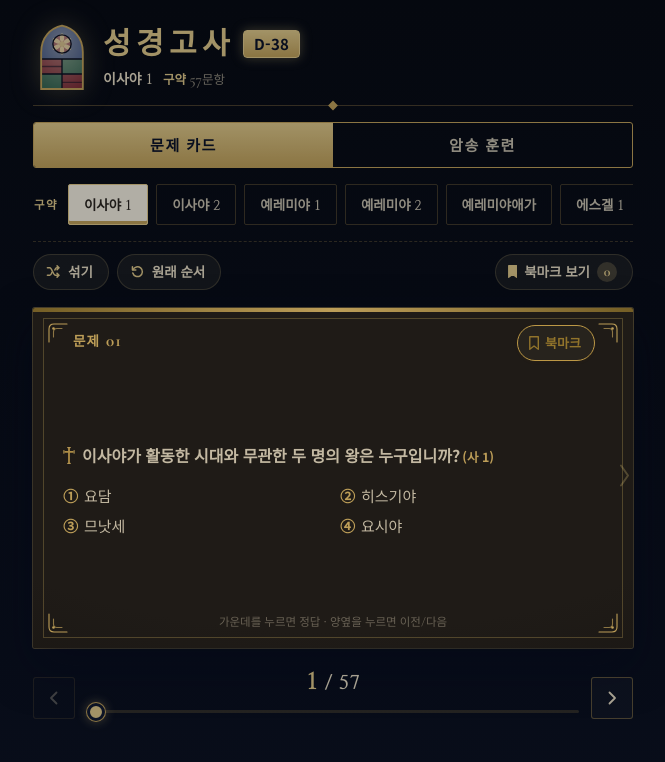
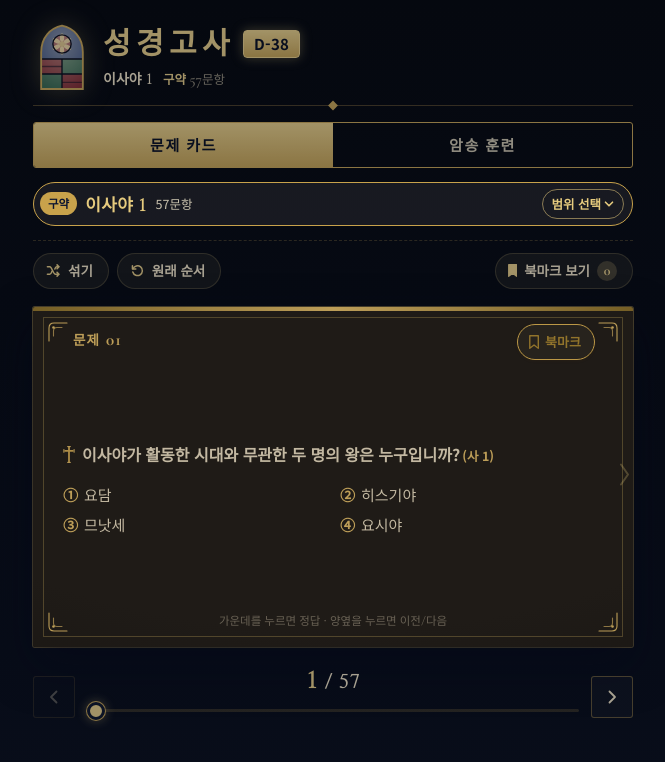
Before and after one commit to YDDongju/bible-gosa, a React (Vite) app: page / in a window 1280 px wide. Shown: the top 762 px of the page, without its empty margins (307-972 px from the left). Built offline with nearby package versions, Linux system fonts and the light colour scheme.

Commit message:
Add files via upload

```diff
--- a/App.jsx
+++ b/App.jsx
@@ -2713,6 +2713,7 @@ function DDay() {
 }
 
 const STORAGE_KEY = "gosa:bookmarks:v1";
+const R_MARK_KEY = "gosa:range-marks:v1";
 const NIGHT_KEY = "gosa:night:v1";
 
 /* 저장소 : 배포본은 localStorage, Claude 미리보기에선 window.storage로 자동 전환 */
@@ -2874,6 +2875,7 @@ function Chevron({ dir }) {
 
 export default function App() {
   const [bookKey, setBookKey] = useState(LIB[0].key);
+  const [rangeOpen, setRangeOpen] = useState(false);   // 범위 선택 창
   const book = LIB.find((b) => b.key === bookKey);
 
   const [deck, setDeck] = useState(LIB[0].questions);
@@ -2901,6 +2903,11 @@ export default function App() {
     return () => { alive = false; };
   }, []);
   useEffect(() => { if (loaded) store.set(STORAGE_KEY, JSON.stringify([...bookmarks])); }, [bookmarks, loaded]);
+  /* 범위(권)별 ○ △ ✕ 표시 — 범위 선택 창에서 동그라미를 누를 때마다 ○ → △ → ✕ → 빈칸 (기기에 저장) */
+  const [rMarks, setRMarks] = useState({});
+  const [rmLoaded, setRmLoaded] = useState(false);
+  useEffect(() => { (async () => { try { const s = await store.get(R_MARK_KEY); if (s) setRMarks(JSON.parse(s)); } catch (e) {} setRmLoaded(true); })(); }, []);
+  useEffect(() => { if (rmLoaded) store.set(R_MARK_KEY, JSON.stringify(rMarks)); }, [rMarks, rmLoaded]);
 
   useEffect(() => {
     const mq = window.matchMedia("(prefers-reduced-motion: reduce)");
@@ -3077,31 +3084,13 @@ export default function App() {
         {appMode === "recite" && <ReciteMode night={night} reduce={reduce} />}
 
         {appMode === "quiz" && (<>
-        {/* 범위 선택 */}
-        <nav aria-label="시험 범위" className="chips" style={{ display: "flex", gap: 8, overflowX: "auto", padding: "2px 1px" }}>
-          {[true, false].map((ot) => {
-            const books = LIB.filter((b) => (b.ot !== false) === ot);
-            if (!books.length) return null;
-            const acc = accOf(ot);
-            return (
-              <React.Fragment key={acc.name}>
-                <span aria-hidden style={{ flex: "0 0 auto", alignSelf: "center", fontSize: 11.5, fontWeight: 800, letterSpacing: ".12em",
-                  color: acc.onDark, padding: ot ? "0 2px 0 0" : "0 2px 0 10px", borderLeft: ot ? "none" : "1px solid rgba(255,255,255,.18)" }}>{acc.name}</span>
-                {books.map((b) => {
-                  const on = b.key === bookKey && !cross;
-                  return (
-                    <button key={b.key} className="chip" onClick={() => switchBook(b.key)} aria-pressed={on}
-                      style={{ background: on ? C.parch : "transparent", color: on ? (ot ? C.ink : acc.deep) : (ot ? C.mist : acc.onDark),
-                        border: `1px solid ${on ? (ot ? C.goldHi : acc.main) : acc.chip}`,
-                        boxShadow: on ? `inset 0 -3px 0 ${acc.main}` : "none" }}>
-                      {b.name}
-                    </button>
-                  );
-                })}
-              </React.Fragment>
-            );
-          })}
-        </nav>
+        {/* 범위 표시줄 = 범위 선택 버튼 (누르면 구약·신약별 범위 목록) */}
+        <RangePill book={book} cross={cross} mark={rMarks[bookKey]} open={rangeOpen} onClick={() => setRangeOpen((o) => !o)} />
+        {rangeOpen && (
+          <RangePanel bookKey={cross ? null : bookKey} counts={counts} marks={rMarks}
+            onCycle={(k) => setRMarks((m) => setMark(m, k, nextMark(m[k])))}
+            onPick={(k) => { switchBook(k); setRangeOpen(false); }} />
+        )}
 
         {/* 도구 : 범위 탭(네모)과 구분되는 둥근 알약 모양 */}
         <div role="toolbar" aria-label="문제 도구" style={{ display: "flex", alignItems: "center", gap: 8, flexWrap: "wrap",
@@ -3471,6 +3460,97 @@ function MarkIcon({ r, size = 13, onLight = false }) {
   );
 }
 
+/* 문제 카드 범위 표시줄 = 범위 선택 버튼 */
+function RangePill({ book, cross, mark, open, onClick }) {
+  const ot = book.ot !== false;
+  const a = accOf(ot);
+  return (
+    <button onClick={onClick} aria-expanded={open} aria-label={`지금 범위 ${cross ? "북마크 모음" : book.name} · 범위 선택`}
+      style={{ width: "100%", fontFamily: "inherit", cursor: "pointer", display: "flex", alignItems: "center", gap: 8, padding: "6px 8px 6px 6px",
+        borderRadius: 999, background: open ? "rgba(230,203,126,.12)" : "rgba(247,241,227,.07)", border: `1.5px solid ${cross ? C.gold : a.main}`, textAlign: "left" }}>
+      {cross ? (
+        <span style={{ flexShrink: 0, fontSize: 11.5, fontWeight: 800, padding: "3px 8px", borderRadius: 999, background: C.gold, color: C.navyDeep }}>북마크</span>
+      ) : (
+        <span style={{ flexShrink: 0, fontSize: 11.5, fontWeight: 800, padding: "3px 8px", borderRadius: 999, background: a.main, color: ot ? C.navyDeep : "#FBF6EA" }}>
+          {ot ? "구약" : "신약"}
+        </span>
+      )}
+      <span style={{ minWidth: 0, fontSize: 17, fontWeight: 800, color: ot || cross ? C.goldHi : a.onDark, letterSpacing: ".02em",
+        whiteSpace: "nowrap", overflow: "hidden", textOverflow: "ellipsis" }}>
+        {cross ? "북마크 모음" : book.name}
+      </span>
+      {!cross && <span style={{ flexShrink: 0, fontSize: 12.5, color: C.mist, fontFamily: SANS, fontVariantNumeric: "lining-nums" }}>{book.questions.length}문항</span>}
+      {!cross && mark && <MarkBadge r={mark} size={24} />}
+      <span style={{ marginLeft: "auto", flexShrink: 0, display: "flex", alignItems: "center", gap: 3, fontSize: 12.5, fontWeight: 800,
+        color: open ? C.navyDeep : C.goldHi, background: open ? C.goldHi : "transparent", border: `1px solid rgba(230,203,126,.55)`,
+        borderRadius: 999, padding: "4px 9px" }}>
+        범위 선택
+        <svg width="10" height="10" viewBox="0 0 10 10" aria-hidden style={{ transform: open ? "rotate(180deg)" : "none" }}>
+          <path d="M1.5 3.2 5 6.8 8.5 3.2" fill="none" stroke="currentColor" strokeWidth="1.6" strokeLinecap="round" strokeLinejoin="round" />
+        </svg>
+      </span>
+    </button>
+  );
+}
+/* 범위 선택 창 : 구약·신약 고르고 → 범위(책) 고르기 */
+function RangePanel({ bookKey, counts, marks = {}, onCycle, onPick }) {
+  const cur = LIB.find((b) => b.key === bookKey);
+  const [ot, setOt] = useState(cur ? cur.ot !== false : true);
+  const list = LIB.filter((b) => (b.ot !== false) === ot);
+  return (
+    <div style={{ padding: "12px 12px 13px", background: "rgba(255,255,255,.03)", border: "1px solid rgba(200,162,75,.3)", borderRadius: 4,
+      display: "flex", flexDirection: "column", gap: 9 }}>
+      <div role="group" aria-label="구약·신약" style={{ display: "flex", gap: 6 }}>
+        {[[true, "구약"], [false, "신약"]].map(([o, label]) => {
+          const on = ot === o, a = accOf(o);
+          const n = LIB.filter((b) => (b.ot !== false) === o).length;
+          return (
+            <button key={label} onClick={() => setOt(o)} aria-pressed={on}
+              style={{ flex: 1, fontFamily: "inherit", fontWeight: 800, fontSize: 14, padding: "8px 4px", borderRadius: 4, cursor: "pointer",
+                background: on ? C.parch : "transparent", color: on ? C.ink : (o ? C.mist : a.onDark),
+                border: `1px solid ${on ? a.main : "rgba(200,162,75,.3)"}` }}>
+              {label} <span style={{ fontFamily: SANS, fontSize: 12.5, fontWeight: 700, opacity: .75 }}>{n}개 범위</span>
+            </button>
+          );
+        })}
+      </div>
+      <div style={{ fontSize: 12.5, color: C.mist }}>범위 이름을 누르면 그 범위 문제로 바로 바뀌어요</div>
+      <div style={{ display: "flex", alignItems: "center", gap: 12, flexWrap: "wrap", fontSize: 12.5, color: C.mist }}>
+        {["good", "hard", "again"].map((r) => (
+          <span key={r} style={{ display: "flex", alignItems: "center", gap: 5 }}><MarkBadge r={r} size={18} />{RATE[r].label}</span>
+        ))}
+      </div>
+      <div style={{ fontSize: 12, color: C.mistDim, marginTop: -3 }}>동그라미를 누르면 ○ → △ → ✕ → 빈칸 순으로 바뀌어요</div>
+      <div style={{ maxHeight: 300, overflowY: "auto", WebkitOverflowScrolling: "touch" }}>
+        <div style={{ display: "grid", gridTemplateColumns: "repeat(auto-fill, minmax(150px, 1fr))", gridAutoRows: "minmax(50px, auto)", alignContent: "start", gap: 6 }}>
+          {list.map((b) => {
+            const on = b.key === bookKey, a = accOf(ot), mk = marks[b.key];
+            return (
+              <div key={b.key} style={{ display: "flex", alignItems: "stretch", minHeight: 50, boxSizing: "border-box", borderRadius: 4, overflow: "hidden",
+                border: `1px solid ${on ? a.main : a.chip}`, background: on ? C.parch : "transparent" }}>
+                <button onClick={() => onCycle(b.key)} aria-label={`${b.name} 표시 바꾸기 (지금: ${mk ? RATE[mk].label : "없음"})`}
+                  style={{ flexShrink: 0, width: 38, display: "flex", alignItems: "center", justifyContent: "center", padding: 0, border: 0,
+                    borderRight: `1px solid ${on ? "rgba(43,38,32,.15)" : "rgba(200,162,75,.18)"}`, background: "transparent", cursor: "pointer" }}>
+                  {mk ? <MarkBadge r={mk} size={22} />
+                      : <span aria-hidden style={{ width: 22, height: 22, borderRadius: "50%", border: `1.5px dashed ${on ? "rgba(43,38,32,.4)" : "rgba(232,223,201,.4)"}` }} />}
+                </button>
+                <button onClick={() => onPick(b.key)} aria-current={on}
+                  style={{ flex: 1, minWidth: 0, fontFamily: "inherit", textAlign: "left", padding: "7px 9px", border: 0, background: "transparent", cursor: "pointer",
+                    display: "flex", flexDirection: "column", justifyContent: "center", gap: 2 }}>
+                  <span style={{ fontSize: 14, fontWeight: 800, color: on ? (ot ? C.ink : a.deep) : (ot ? C.parchDk : a.onDark), lineHeight: 1.3 }}>{b.name}</span>
+                  <span style={{ fontSize: 11.5, fontFamily: SANS, fontVariantNumeric: "lining-nums", color: on ? "rgba(43,38,32,.6)" : C.mistDim }}>
+                    {b.questions.length}문항{counts[b.key] ? ` · 북마크 ${counts[b.key]}` : ""}
+                  </span>
+                </button>
+              </div>
+            );
+          })}
+        </div>
+      </div>
+    </div>
+  );
+}
+
 /* 현재 구절 표시줄 = 구절 선택 버튼 (누르면 구절 목록이 열림) */
 function VersePill({ v, mark, open, onClick }) {
   const a = accOf(v.ot);
@@ -4007,14 +4087,19 @@ function StepAnchor({ v, level, onLevel, onNext }) {
 /* Step 4 : 장·절만 보고 떠올리기 → 탭해서 확인 → 자가 평가 */
 function StepRecall({ v, onRate }) {
   const acc = useAcc();
-  const [open, setOpen] = useState(false);
+  const [flipped, setFlipped] = useState(false);
+  const [seen, setSeen] = useState(false);          // 한 번이라도 뒤집어 봤으면 평가 버튼 보임
+  const reduceMo = typeof window !== "undefined" && window.matchMedia && window.matchMedia("(prefers-reduced-motion: reduce)").matches;
+  const flip = () => { setFlipped((f) => !f); setSeen(true); };
   return (
     <>
-      <div className="card" role="button" tabIndex={0} onClick={() => setOpen(true)}
-        onKeyDown={(e) => { if (e.key === "Enter") setOpen(true); }} style={{ cursor: open ? "default" : "pointer" }}>
+      <div className="card" role="button" tabIndex={0} onClick={flip}
+        aria-label={flipped ? "뒷면 · 누르면 앞면(장·절)" : "앞면 · 누르면 뒷면(본문)"}
+        onKeyDown={(e) => { if (e.key === "Enter" || e.key === " ") { e.preventDefault(); flip(); } }}
+        style={{ position: "relative", perspective: 1600, cursor: "pointer", userSelect: "none", WebkitTapHighlightColor: "transparent" }}>
+        <div style={{ display: "grid", transformStyle: "preserve-3d", transition: `transform ${reduceMo ? 0 : 110}ms ease-out`, transform: flipped ? "rotateY(180deg)" : "none" }}>
           <Face>
             <VerseLabel v={v} />
-          {!open ? (
             <div style={{ textAlign: "center" }}>
               <div style={{ fontSize: 24, fontWeight: 800, color: acc.deep, letterSpacing: ".06em" }}>{v.bookFull}</div>
               <div style={{ fontFamily: NUM, fontSize: 38, fontWeight: 700, color: acc.deep, lineHeight: 1.2 }}>{v.cv}</div>
@@ -4022,10 +4107,11 @@ function StepRecall({ v, onRate }) {
                 {v.verses.length > 1 ? `${v.verses.length}절을` : "이 구절을"} 소리 내어 끝까지 외워 보세요
               </div>
             </div>
-          ) : (
-            <div style={{ width: "100%", maxWidth: "34em" }}>
-              <div style={{ textAlign: "center", fontSize: 15, fontWeight: 800, color: acc.deep, marginBottom: 12 }}>{v.full}</div>
-              <div style={{ fontSize: 17, lineHeight: 2, color: "var(--c-ink)", wordBreak: "keep-all" }}>
+            <Hint>다 외웠으면 카드를 눌러 뒤집어 확인하세요</Hint>
+          </Face>
+          <Face back>
+            <VerseLabel v={v} />
+            <div style={{ width: "100%", maxWidth: "34em", fontSize: 17, lineHeight: 2, color: "var(--c-ink)", wordBreak: "keep-all" }}>
               {v.verses.map((vv) => (
                 <span key={vv.v}>
                   {v.verses.length > 1 && <sup style={{ fontFamily: NUM, fontSize: 12, color: acc.deep, marginRight: 3 }}>{vv.v}</sup>}
@@ -4033,12 +4119,11 @@ function StepRecall({ v, onRate }) {
                 </span>
               ))}
             </div>
-            </div>
-          )}
-          <Hint>{open ? "얼마나 정확했는지 골라 주세요" : "다 외웠으면 카드를 눌러 확인하세요"}</Hint>
+            <Hint>얼마나 정확했는지 아래에서 골라 주세요 · 카드를 누르면 다시 앞면</Hint>
           </Face>
         </div>
-      {open && (
+      </div>
+      {seen && (
         <div style={{ display: "flex", gap: 8 }}>
           {["good", "hard", "again"].map((r) => (
             <button key={r} onClick={() => onRate(r)}
```
Lines whose indentation alone changed are shown as unchanged.
